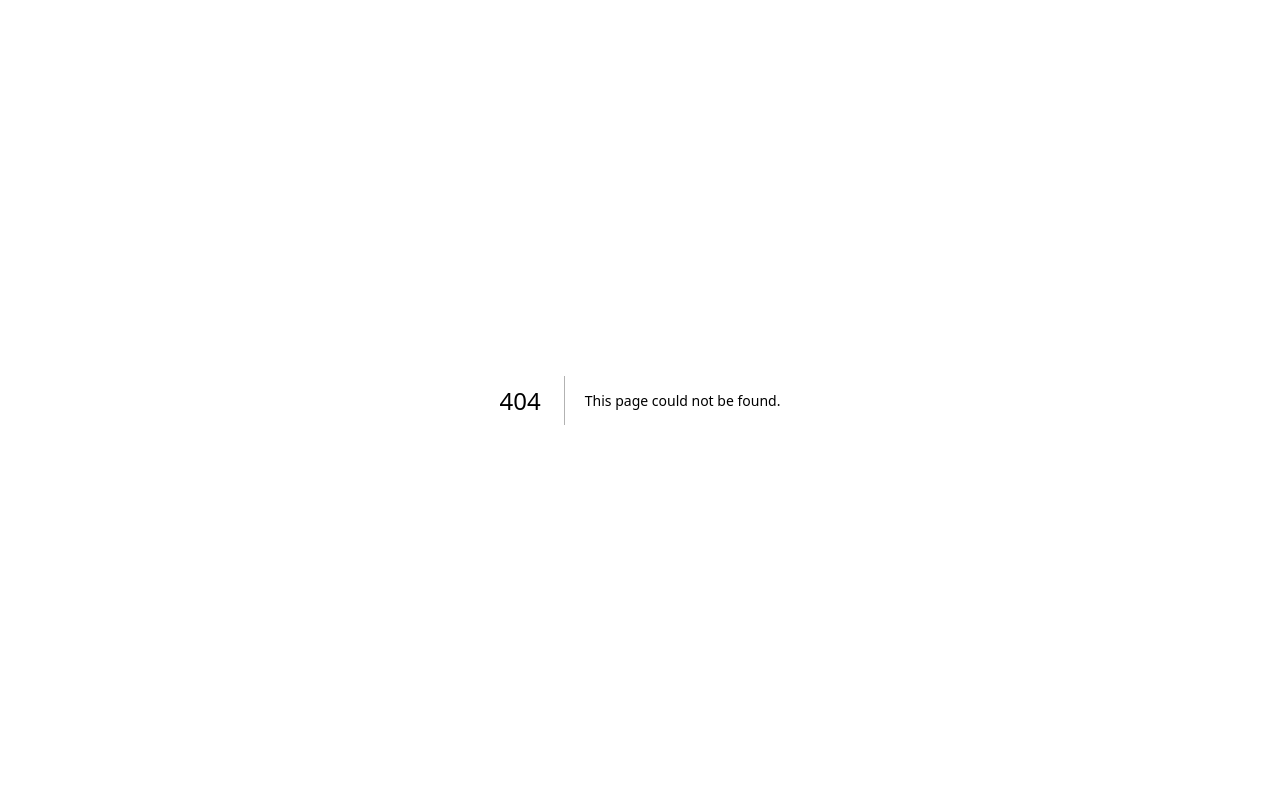
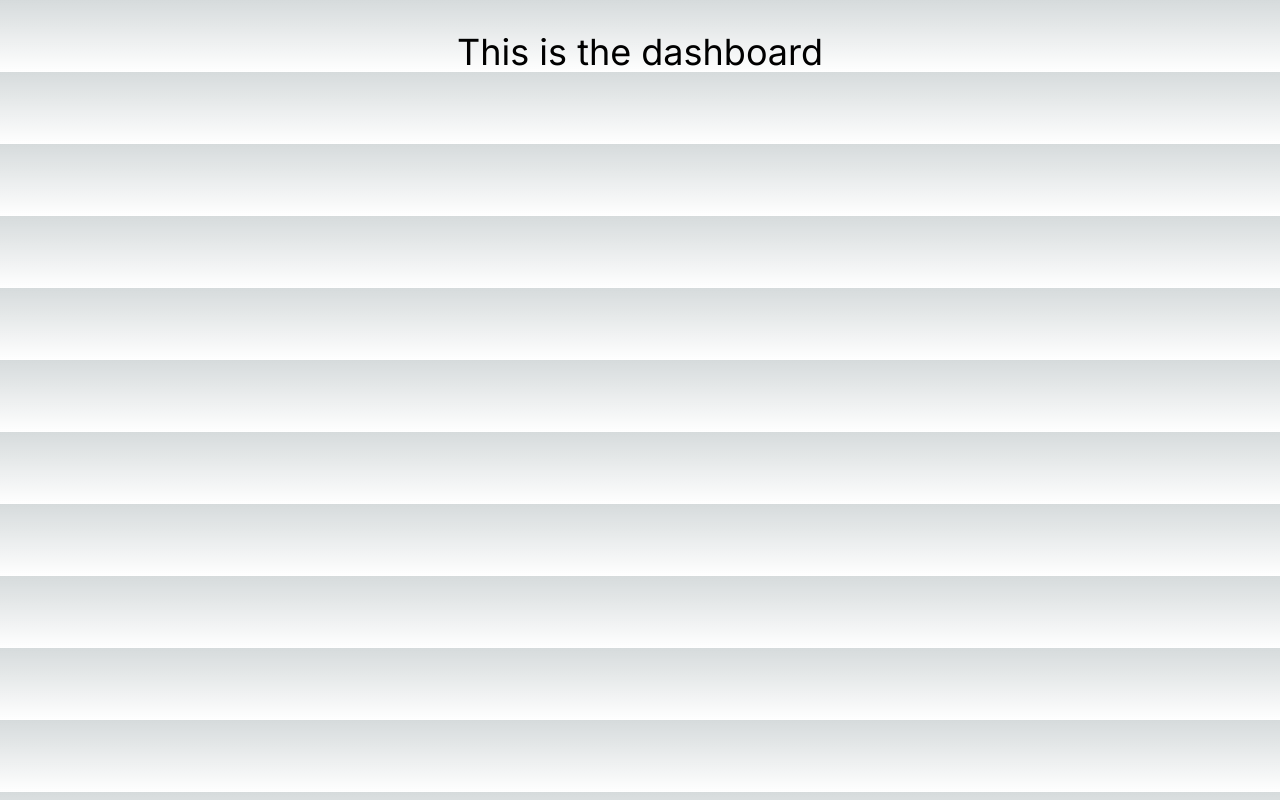
Before and after one commit to adam-gill/accountability, a Next.js app: page /dashboard in a window 1280 px wide. Before the commit this address had no page. Built offline with nearby package versions, Linux system fonts and the light colour scheme.

Commit message:
added dashboard route

```diff
--- /dev/null
+++ b/app/dashboard/page.tsx
@@ -0,0 +1,9 @@
+const Dashboard = () => {
+  return (
+    <>
+      <h1 className="text-4xl text-center mt-8">This is the dashboard</h1>
+    </>
+  );
+};
+
+export default Dashboard;
--- a/app/layout.tsx
+++ b/app/layout.tsx
@@ -5,7 +5,7 @@ import "./globals.css";
 const inter = Inter({ subsets: ["latin"] });
 
 export const metadata: Metadata = {
-  title: "Create Next App",
+  title: "Accountability",
   description: "Generated by create next app",
 };
 
```
